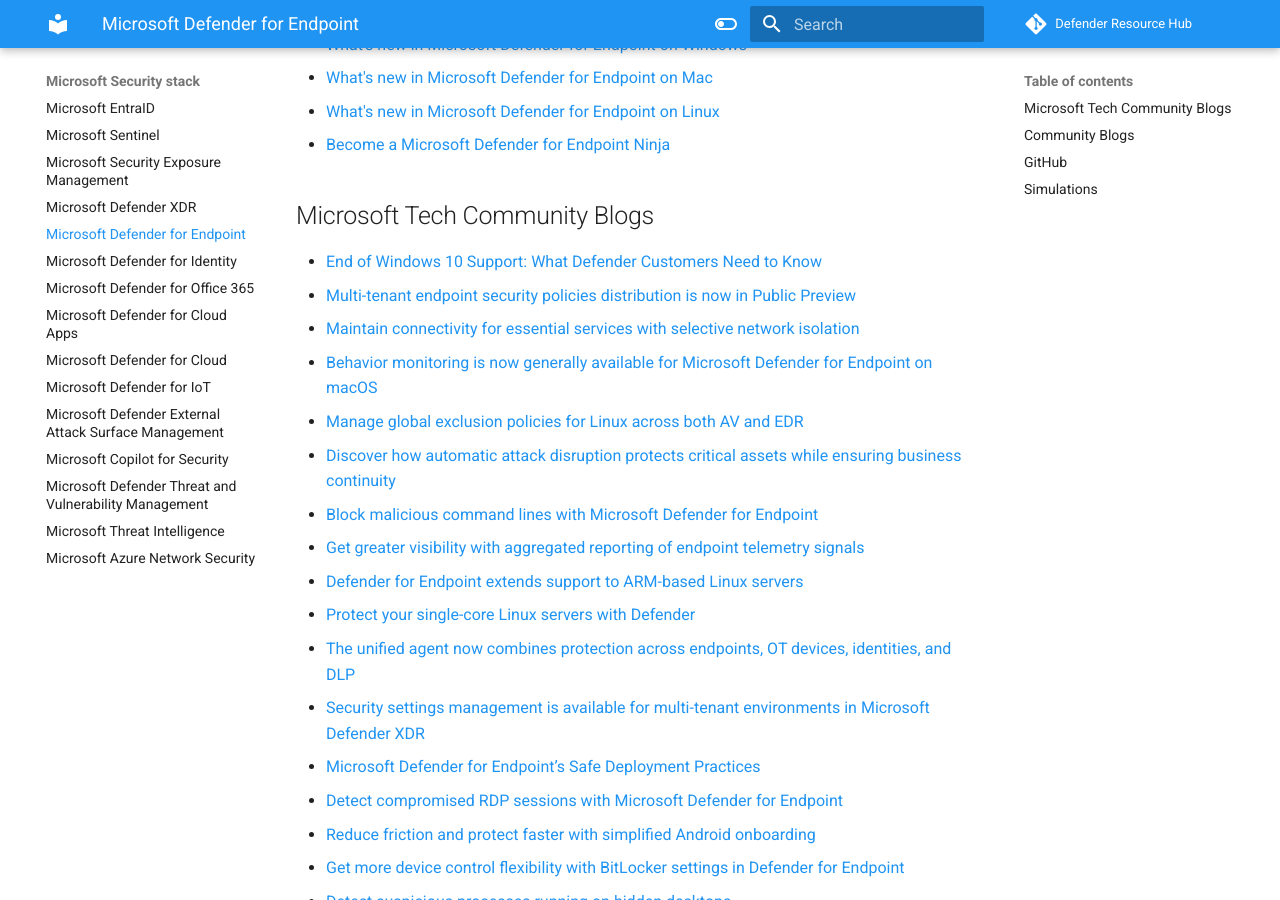
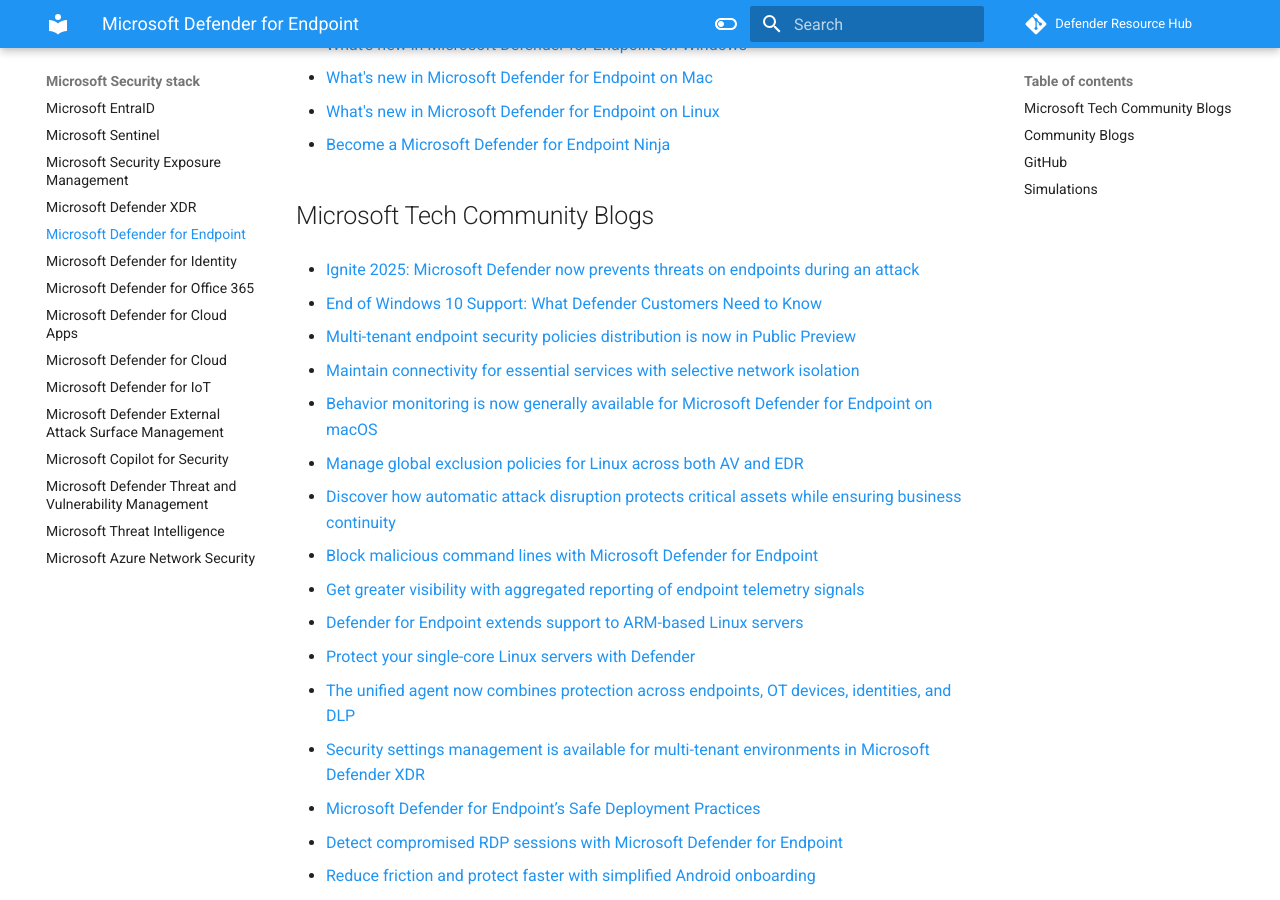
Before and after one commit to alexverboon/DefenderResourceHub, an MkDocs documentation site: the page built from docs/mde.md, in a window 1280 px wide and 900 px high, scrolled down 364 px. Built offline with MkDocs 1.6.1 and Material for MkDocs 9.7.7, drawn with Linux system fonts in a browser that asks for light colours; comment, search, counter and statistics services are not loaded.

Commit message:
Ignite Updates

```diff
--- a/docs/mde.md
+++ b/docs/mde.md
@@ -11,6 +11,8 @@
 - [Become a Microsoft Defender for Endpoint Ninja](https://techcommunity.microsoft.com/t5/microsoft-defender-for-endpoint/microsoft-defender-for-endpoint-ninja-training-august-2021/ba-p/2611623)
 
 ## Microsoft Tech Community Blogs
+
+- [Ignite 2025: Microsoft Defender now prevents threats on endpoints during an attack](https://techcommunity.microsoft.com/blog/microsoftdefenderatpblog/ignite-2025-microsoft-defender-now-prevents-threats-on-endpoints-during-an-attac/4470805)
 
 - [End of Windows 10 Support: What Defender Customers Need to Know](https://techcommunity.microsoft.com/blog/microsoftdefenderatpblog/end-of-windows-10-support-what-defender-customers-need-to-know/4461349)
 - [Multi-tenant endpoint security policies distribution is now in Public Preview](https://techcommunity.microsoft.com/blog/microsoftdefenderatpblog/multi-tenant-endpoint-security-policies-distribution-is-now-in-public-preview/4439929)
```
Also changed, not shown: docs/mdxdr.md (+1 -0 lines).
